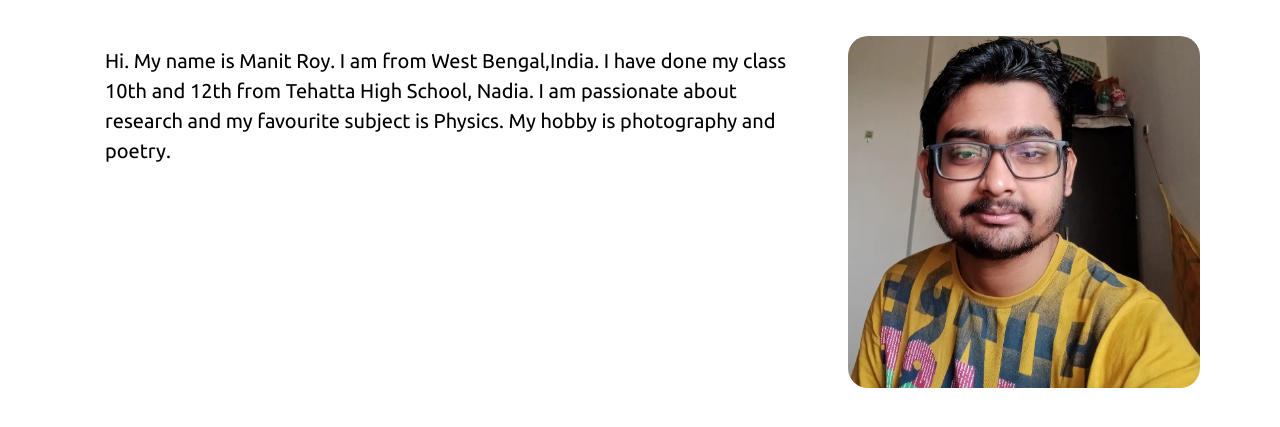
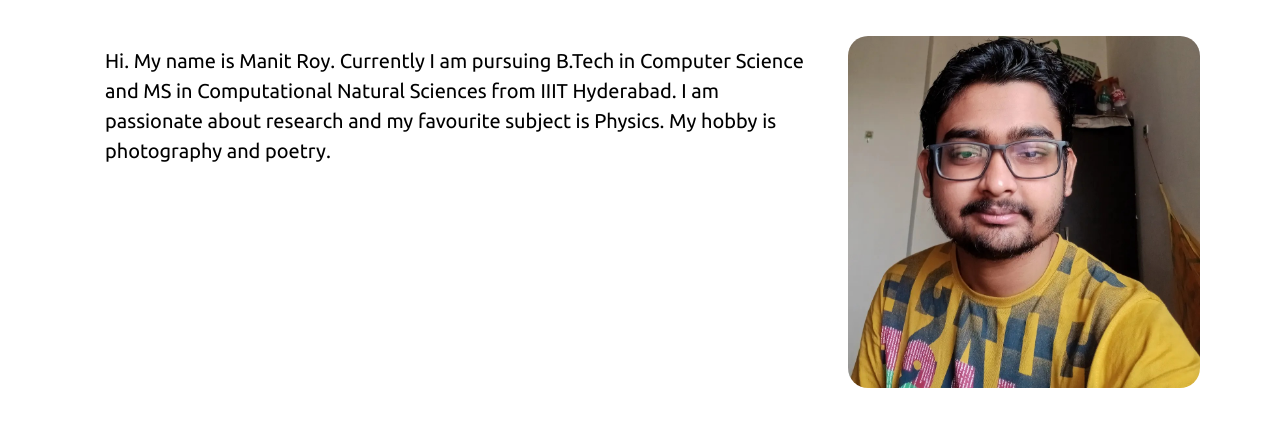
Before and after one commit to manit2004/manit2004.github.io, a plain HTML site: page index.html in a window 1280 px wide. Shown: the part 265-692 px from the top of the page. Drawn offline with Linux system fonts and the light colour scheme.

Commit message:
Update index.html

```diff
--- a/index.html
+++ b/index.html
@@ -28,7 +28,7 @@
   <h2 class="section-title">About Me</h2>
   <div class="intro-container">
     <div class="intro-text">
-      <p>Hi. My name is Manit Roy. I am from West Bengal,India. I have done my class 10th and 12th from Tehatta High School, Nadia. I am passionate about research and my favourite subject is Physics. My hobby is photography and poetry.</p>
+      <p>Hi. My name is Manit Roy. Currently I am pursuing B.Tech in Computer Science and MS in Computational Natural Sciences from IIIT Hyderabad. I am passionate about research and my favourite subject is Physics. My hobby is photography and poetry.</p>
     </div>
     <div class="photo-container">
       <img src="photo.jpg" alt="Your Photo" class="intro-photo" style= "border-radius:20px;">
```
